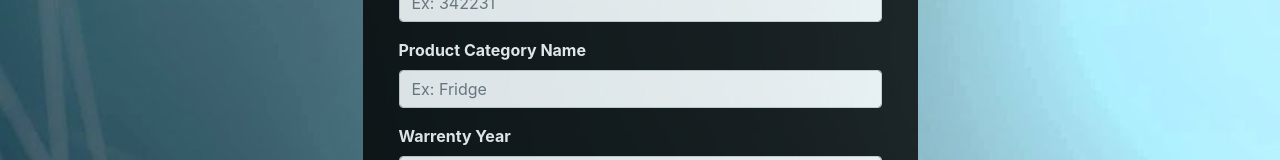
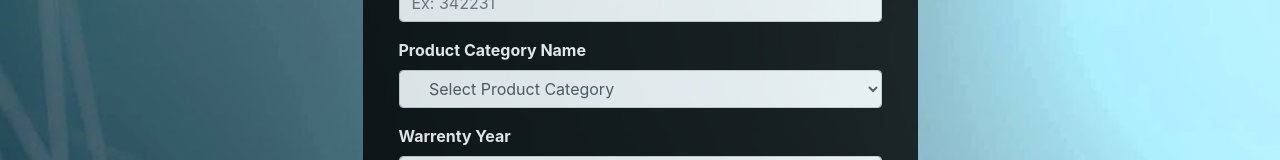
Before and after one commit to Eshwar519/Abc, a React (Create React App) app in the folder react/: page /addProduct in a window 1280 px wide. Shown: the part 259-419 px from the top of the page. Built offline with nearby package versions, Linux system fonts and the light colour scheme.

Commit message:
8:AM 11 May

```diff
--- a/react/src/components/AddProduct.jsx
+++ b/react/src/components/AddProduct.jsx
@@ -5,7 +5,7 @@ import ViewProductByCategory from "./ViewProductByCategory";
 const divStyle = {
   backgroundImage: "url(/bg4.jpg)",
   backgroundSize: "cover",
-    backgroundAttachment: 'fixed'
+  backgroundAttachment: "fixed",
 };
 class AddProduct extends Component {
   constructor(props) {
@@ -38,10 +38,10 @@ class AddProduct extends Component {
     ProductService.addProduct(product).then((res) => {
       console.log(res);
       this.setState({ updatestatus: true });
-      if(this.state.updatestatus=== true){
-        alert('Product Added Successfully');
+      if (this.state.updatestatus === true) {
+        alert("Product Added Successfully");
         this.props.history.push(`/addProduct`);
-      }else{
+      } else {
         alert("Something went wrong while adding the product");
       }
     });
@@ -75,17 +75,23 @@ class AddProduct extends Component {
   render() {
     return (
       <div style={divStyle}>
-          <Navigation/>
+        <Navigation />
         <br></br>
 
         <div className="container">
           <div
-              style={{ backgroundColor: "black", color:"white", fontWeight:"bold", fontSize:"25", opacity:0.8}}
+            style={{
+              backgroundColor: "black",
+              color: "white",
+              fontWeight: "bold",
+              fontSize: "25",
+              opacity: 0.8,
+            }}
             className=" card col-md-6 mx-auto my-auto"
           >
             <center> {this.getTitle()}</center>
             <div className="card-body">
-                <form onSubmit={this.addProduct} >
+              <form onSubmit={this.addProduct}>
                 <div className="form-group">
                   <label> Product Name </label>
                   <input
@@ -115,16 +121,23 @@ class AddProduct extends Component {
 
                 <div className="form-group">
                   <label> Product Category Name </label>
-                    <input
-                      type="text"
-                      placeholder="Ex: Fridge"
-                      name="categoryname"
-                      title="Must contain only characters and size should be between 2 to 30"
-                      className="form-control"
-                      value={this.state.categoryName}
-                      onChange={this.changeProductCategoryNameHandler}
-                      required
-                    />
+                  <select
+                    className="form-control "
+                    onChange={this.getProducts}
+                  >
+                    <option defaultValue="Select Product Category">
+                      {" "}
+                      &nbsp;&nbsp;&nbsp;Select Product
+                      Category&nbsp;&nbsp;&nbsp;{" "}
+                    </option>
+                    <option value="AC">AC</option>
+                    <option value="Cooler">Cooler</option>
+                    <option value="FAN">FAN</option>
+                    <option value="Fridge">Fridge</option>
+                    <option value="Laptop">Laptop</option>
+                    <option value="Mobile">Mobile</option>
+                    <option value="TV">TV</option>
+                  </select>
                 </div>
                 <div className="form-group">
                   <label> Warrenty Year </label>
@@ -134,7 +147,7 @@ class AddProduct extends Component {
                     name="years"
                     className="form-control"
                     value={this.state.warrantyYear}
-                      onChange={this.changeWarrantyYearHandler}
+                    onChange={this.changeProductCategoryNameHandler}
                     required
                   />
                 </div>
@@ -184,12 +197,12 @@ class AddProduct extends Component {
             </div>
           </div>
         </div>
-            <br/><br/>
-            <ViewProductByCategory/>
-            <br/><br/>
+        <br />
+        <br />
+        <ViewProductByCategory />
+        <br />
+        <br />
       </div>
-
-
     );
   }
 }
```
Lines whose indentation alone changed are shown as unchanged.
